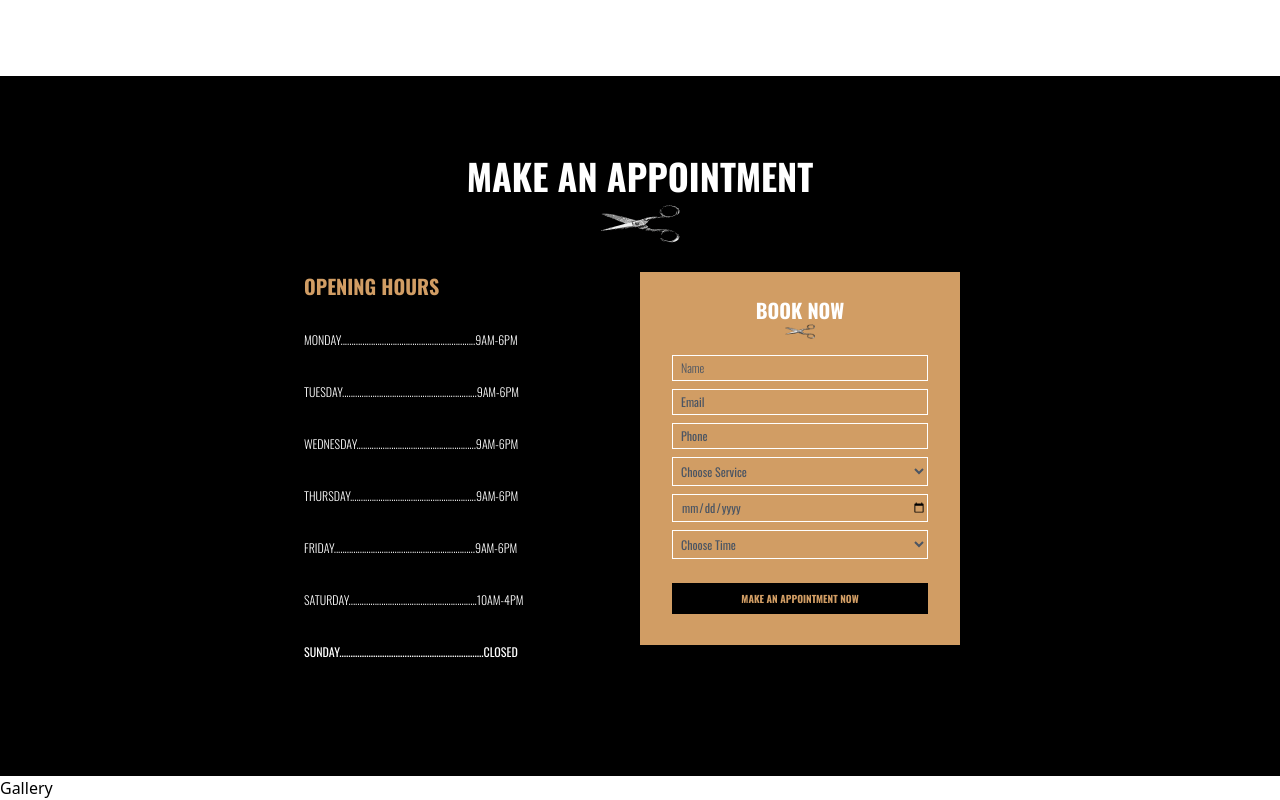
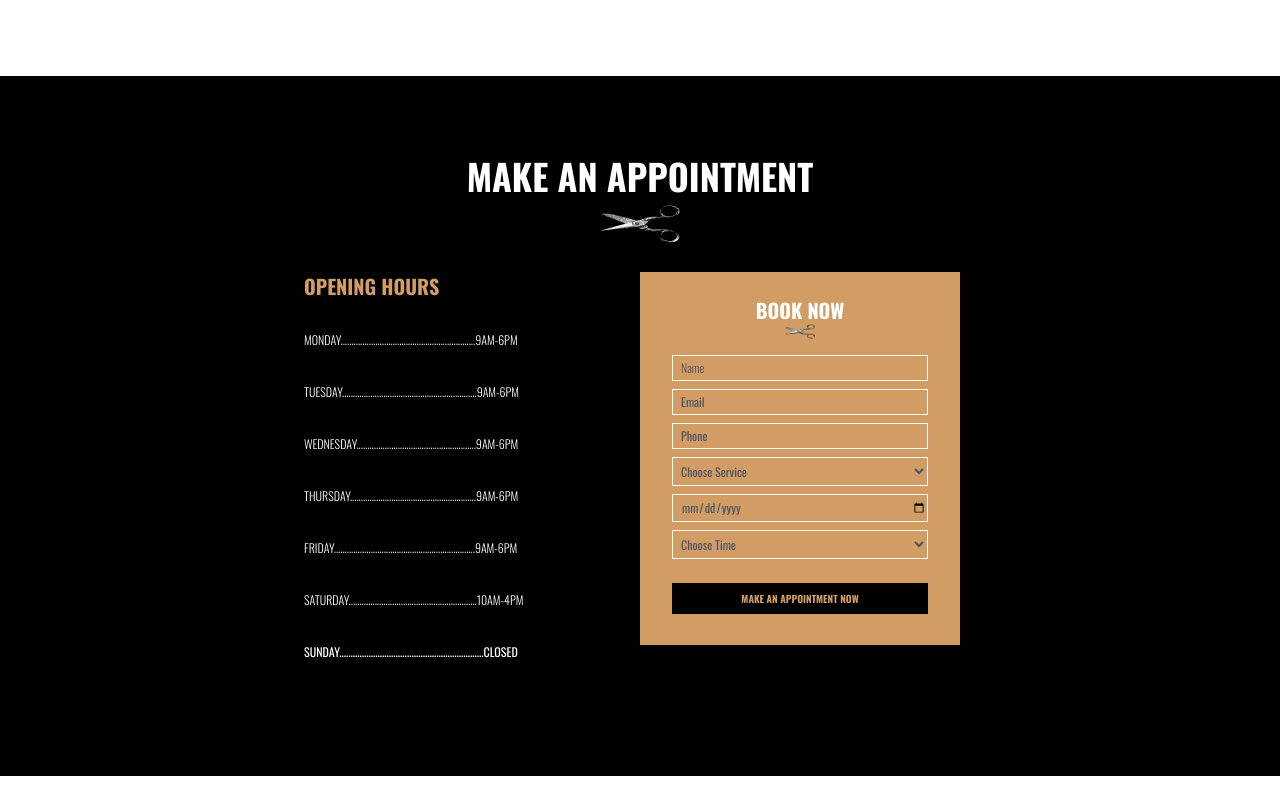
Before and after one commit to Danieljamespm/barber-shop-react, a React (Vite) app: page / in a window 1280 px wide. Shown: the part 5025-5825 px from the top of the page. After the commit the page ends 5801 px from the top, so only its background shows below. Built offline with nearby package versions, Linux system fonts and the light colour scheme.

Commit message:
added photos to gallery component.

```diff
--- a/src/Components/Gallery.jsx
+++ b/src/Components/Gallery.jsx
@@ -1,9 +1,25 @@
-import React from 'react'
+import React, {useState} from 'react'
+import image1 from '../assets/haircut-1.jpg'
+import image2 from '../assets/haircut-2.jpg'
+import image3 from '../assets/haircut-3.jpg'
+import image4 from '../assets/haircut-4.jpg'
+import image5 from '../assets/haircut-5.jpg'
+import image6 from '../assets/haircut-6.jpg'
+import image7 from '../assets/haircut-7.jpg'
+import image8 from '../assets/haircut-8.jpg'
+import image9 from '../assets/shave-1.jpg'
+import image10 from '../assets/shave-2.jpg'
+import image11 from '../assets/shave-3.jpg'
+import image12 from '../assets/shave-4.jpg'
+import image13 from '../assets/shave-5.jpg'
+import image14 from '../assets/shave-6.jpg'
+import image15 from '../assets/shave-7.jpg'
+import image16 from '../assets/shave-8.jpg'
+
 
 const Gallery = () => {
-  return (
-    <div>Gallery</div>
-  )
+    return(
+        <></>
+    )
 }
-
 export default Gallery
```
